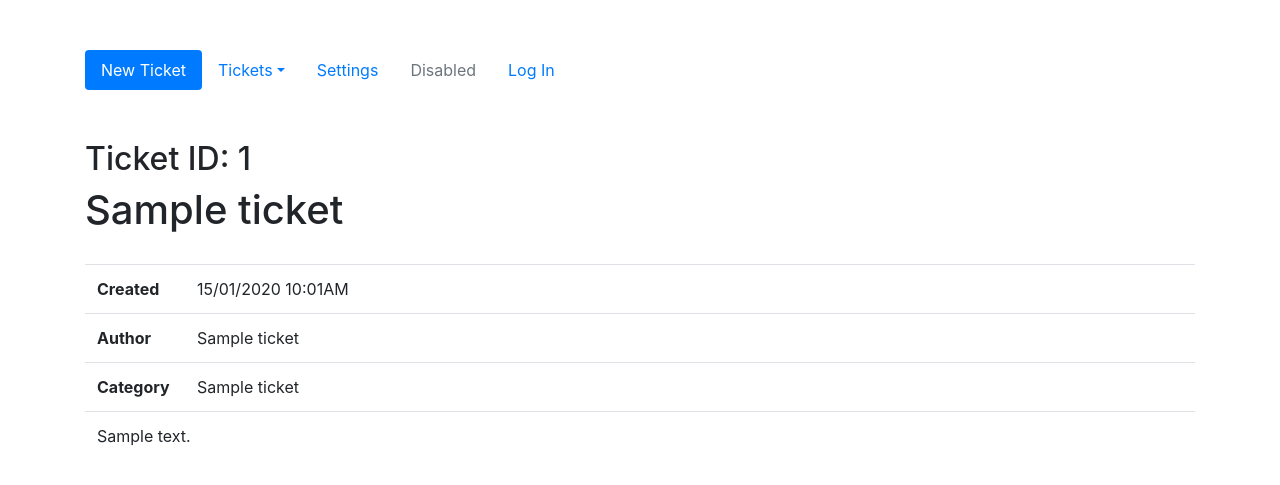
After one commit to tomual/tintin-ticketing, a CodeIgniter app: the page made by application/views/ticket/view.php in a window 1280 px wide. The commit adds this page. Shown: the top 485 px of the page. Run offline with CodeIgniter, Linux system fonts and the light colour scheme; tables that the repository leaves empty hold one stand-in row (values such as "Sample post"); the template is opened without the code that fills it: most values are stand-ins (such as "Sample title", 1, 10 or a date in 2020); some libraries are stand-ins or nearby versions.

Commit message:
Single ticket view

```diff
--- a/application/models/tickets_model.php
+++ b/application/models/tickets_model.php
@@ -21,9 +21,12 @@ class Tickets_model extends CI_Model {
 
     public function get_ticket( $tid )
     {
+        $this->db->select('tid, title, tickets.created, users.name, tickets.description, label');
         $this->db->where('tid', $tid);
+        $this->db->join('users', 'author=uid', 'left');
+        $this->db->join('statuses', 'status=sid', 'left');
         $query = $this->db->get('tickets', 1);
-        return $query->result()->row();
+        return $query->row();
     }
 
     public function get_tickets()
--- a/application/views/header.php
+++ b/application/views/header.php
@@ -20,17 +20,18 @@ defined('BASEPATH') OR exit('No direct script access allowed');
                     <a class="nav-link active" href="/index.php/ticket/create">New Ticket</a>
                 </li>
                 <li class="nav-item dropdown">
-                    <a class="nav-link dropdown-toggle" data-toggle="dropdown" href="#" role="button" aria-haspopup="true" aria-expanded="false">Dropdown</a>
+                    <a class="nav-link dropdown-toggle" data-toggle="dropdown" href="#" role="button" aria-haspopup="true" aria-expanded="false">Tickets</a>
                     <div class="dropdown-menu">
-                        <a class="dropdown-item" href="#">Action</a>
-                        <a class="dropdown-item" href="#">Another action</a>
-                        <a class="dropdown-item" href="#">Something else here</a>
+                        <a class="dropdown-item" href="/index.php/ticket/all">All tickets</a>
+                        <a class="dropdown-item" href="#">By Status</a>
+                        <a class="dropdown-item" href="#">By User</a>
+                        <a class="dropdown-item" href="#">By Category</a>
                         <div class="dropdown-divider"></div>
-                        <a class="dropdown-item" href="#">Separated link</a>
+                        <a class="dropdown-item" href="#">Custom Report</a>
                     </div>
                 </li>
                 <li class="nav-item">
-                    <a class="nav-link" href="#">Link</a>
+                    <a class="nav-link" href="/settings/">Settings</a>
                 </li>
                 <li class="nav-item">
                     <a class="nav-link disabled" href="#">Disabled</a>
--- a/application/views/ticket/all.php
+++ b/application/views/ticket/all.php
@@ -1,7 +1,7 @@
 <?php $this->load->view('header') ?>
 
 <div class="col-sm-12">
-	<h1>Create New Ticket</h1>
+	<h1>All Tickets</h1>
 
 	<table class="table">
 		<thead>
@@ -17,7 +17,7 @@
 			<?php foreach( $tickets as $ticket ): ?>
 				<tr>
 					<td><?php echo $ticket->tid ?></td>
-					<td><?php echo $ticket->title ?></td>
+					<td><a href="/index.php/ticket/view/<?php echo $ticket->tid ?>"><?php echo $ticket->title ?></a></td>
 					<td><?php echo $ticket->label ?></td>
 					<td><?php echo $ticket->name ?></td>
 					<td><?php echo date('d/m/Y', strtotime($ticket->created)) ?></td>
--- /dev/null
+++ b/application/views/ticket/view.php
@@ -0,0 +1,26 @@
+<?php $this->load->view('header') ?>
+
+<div class="col-sm-12 ticket">
+	<h2>Ticket ID: <?php echo $ticket->tid ?></h2>
+	<h1><?php echo $ticket->title ?></h1>
+
+	<table class="table">
+		<tr>
+			<th width="100">Created</th>
+			<td><?php echo date('d/m/Y h:mA', strtotime($ticket->created)) ?></td>
+		</tr>
+		<tr>
+			<th>Author</th>
+			<td><?php echo $ticket->name ?></td>
+		</tr>
+		<tr>
+			<th>Category</th>
+			<td><?php echo $ticket->label ?></td>
+		</tr>
+		<tr>
+			<td colspan="2"><?php echo $ticket->description ?></td>
+		</tr>
+	</table>
+</div>
+
+<?php $this->load->view('footer') ?>
```
Also changed, not shown: application/controllers/Ticket.php (+7 -1 lines).
